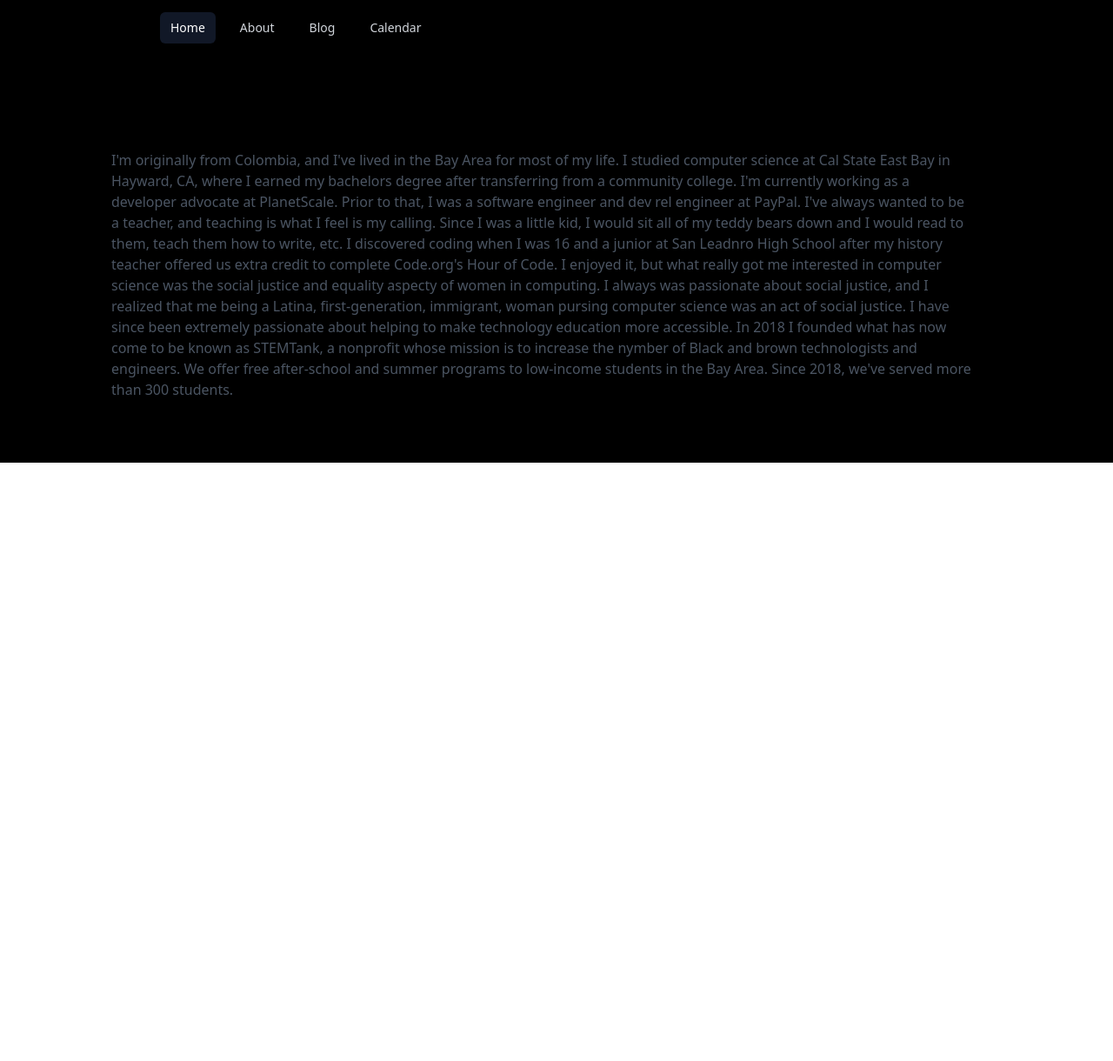
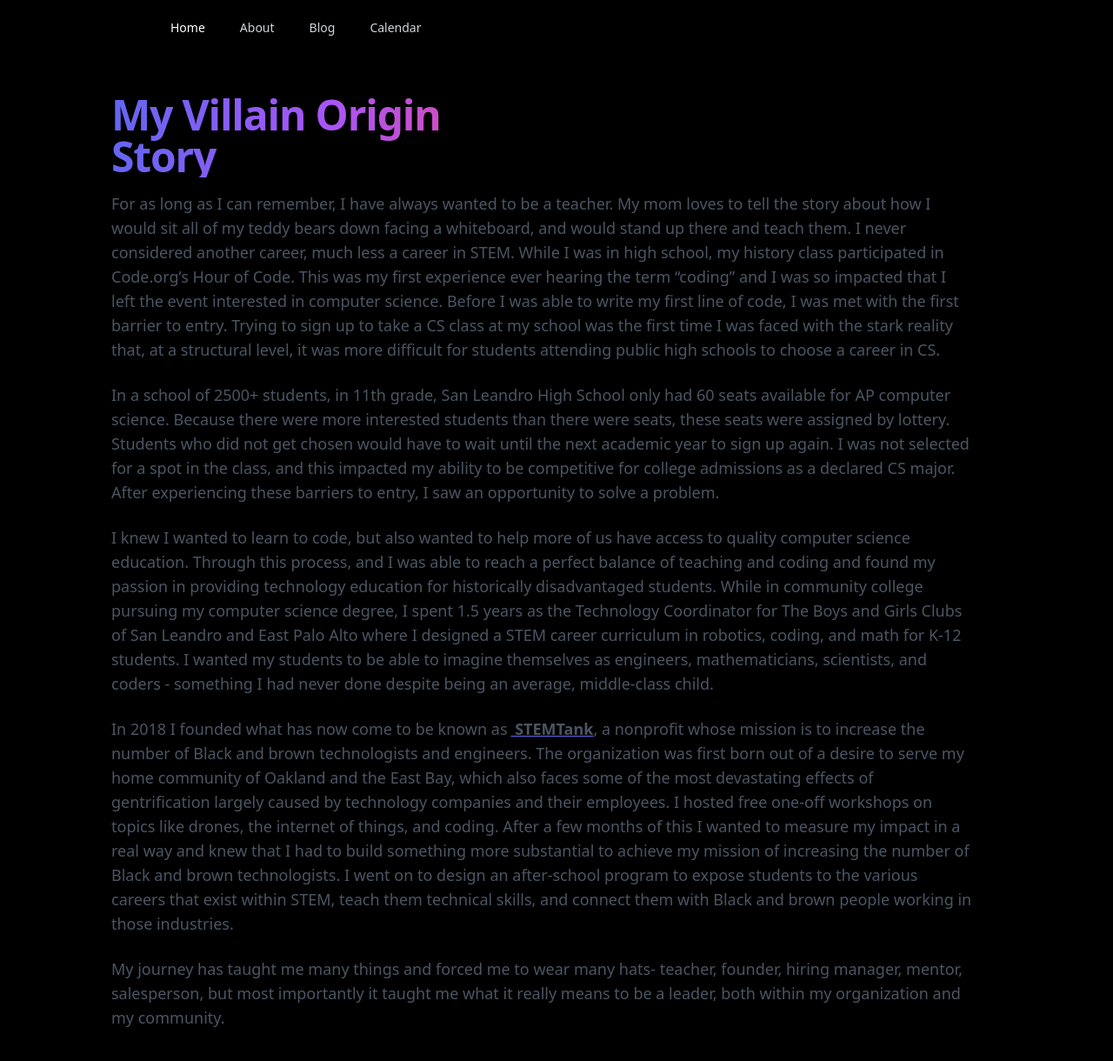
Before and after one commit to womenbuildweb3/30daysofweb3.xyz, a Next.js app: page /about in a window 1280 px wide. Shown: the top 1220 px of the page at 87% size. Before the commit the page ends 800 px from the top, so only its background shows below. Built offline with nearby package versions, Linux system fonts and the light colour scheme.

Commit message:
Updated about page and home page

```diff
--- a/components/Navbar.js
+++ b/components/Navbar.js
@@ -2,12 +2,18 @@
 import { Fragment } from 'react'
 import { Disclosure, Menu, Transition } from '@headlessui/react'
 import { BellIcon, MenuIcon, XIcon } from '@heroicons/react/outline'
+import { useState } from 'react'
 
 function classNames(...classes) {
   return classes.filter(Boolean).join(' ')
 }
 
 export default function Navbar() {
+  const [active, setActive] = useState("");
+
+  function updateSelected(e){
+    console.log("this is the target: ", e.target.value);
+  }
   return (
     <Disclosure as="nav" className="bg-black">
       {({ open }) => (
@@ -16,26 +22,26 @@ export default function Navbar() {
             <div className="flex items-center justify-between h-16">
               <div className="flex items-center">
                 <div className="hidden sm:block sm:ml-6">
-                  <div className="flex space-x-4">
+                  <div onClick={updateSelected} className="flex space-x-4">
                     {/* Current: "bg-gray-900 text-white", Default: "text-gray-300 hover:bg-gray-700 hover:text-white" */}
-                    <a href="/" className="bg-gray-900 text-white px-3 py-2 rounded-md text-sm font-medium hover:bg-gray-700" >
+                    <a href="/" className="active:bg-gray-900 text-white px-3 py-2 rounded-md text-sm font-medium hover:bg-gray-700" >
                       Home
                     </a>
                     <a
                       href="/about"
-                      className="text-gray-300 hover:bg-gray-700 hover:text-white px-3 py-2 rounded-md text-sm font-medium "
+                      className="text-gray-300 hover:bg-gray-700 active:bg-gray-900 hover:text-white px-3 py-2 rounded-md text-sm font-medium "
                     >
                       About
                     </a>
                     <a
                       href="/about"
-                      className="text-gray-300 hover:bg-gray-700 hover:text-white px-3 py-2 rounded-md text-sm font-medium "
+                      className="text-gray-300 hover:bg-gray-700  active:bg-gray-900 hover:text-white px-3 py-2 rounded-md text-sm font-medium "
                     >
                       Blog
                     </a>
                     <a
                       href="#"
-                      className="text-gray-300 hover:bg-gray-700 hover:text-white px-3 py-2 rounded-md text-sm font-medium "
+                      className="text-gray-300 hover:bg-gray-700  active:bg-gray-900 hover:text-white px-3 py-2 rounded-md text-sm font-medium "
                     >
                       Calendar
                     </a>
@@ -63,21 +69,21 @@ export default function Navbar() {
                 href="#"
                 className="bg-gray-900 text-white block px-3 py-2 rounded-md text-base font-medium"
               >
-                Dashboard
+                Home
               </Disclosure.Button>
               <Disclosure.Button
                 as="a"
                 href="#"
                 className="text-gray-300 hover:bg-gray-700 hover:text-white block px-3 py-2 rounded-md text-base font-medium"
               >
-                Team
+                About
               </Disclosure.Button>
               <Disclosure.Button
                 as="a"
                 href="#"
                 className="text-gray-300 hover:bg-gray-700 hover:text-white block px-3 py-2 rounded-md text-base font-medium"
               >
-                Projects
+                Blog
               </Disclosure.Button>
               <Disclosure.Button
                 as="a"
--- a/components/TikTok.js
+++ b/components/TikTok.js
@@ -2,13 +2,13 @@ import react from "react";
 
 export default function TikTok({ vidLink, videoID }) {
     return (
-        <div className="rounded-lg px-1 bg-gradient-to-r from-teal-400 to-purple-500 ">
+        <div className="rounded-lg px-1 ">
             <blockquote
                 class='tiktok-embed'
                 cite={vidLink}
                 data-video-id={videoID}
-                style={{ "max-width": "605px", "min-width": "325px" }}
-                className="py-2"
+                style={{ "max-width": "605px", "min-width": "325px", "min-height": "320px", }}
+                className="mt-2"
             >
                 <section>
                     <a
--- a/pages/about.js
+++ b/pages/about.js
@@ -1,23 +1,112 @@
 import styles from "../styles/Home.module.css";
 import Navbar from "../components/Navbar";
-export default function About(){
+export default function About() {
   return (
     <div className={styles.container}>
       <Navbar />
-            <main className='mt-11'>
-                <div className='flex flex-col justify-center items-start max-w-5xl border-gray-200 dark:border-gray-700 mx-auto pb-16'>
-                    <div className='flex flex-col-reverse sm:flex-row items-start'>
-                        <div className='flex flex-col pr-8'>
-                            <h1 className='font-bold text-3xl md:text-5xl tracking-tight mb-4 text-black dark:text-white'>
-                                About Me
+      <main className="mt-11">
+        <div className="flex flex-col justify-center items-start max-w-5xl border-gray-200 dark:border-gray-700 mx-auto pb-16">
+          <div className="flex flex-col-reverse sm:flex-row items-start">
+            <div className="flex flex-col pr-8">
+                <div className="flex flex-row">
+                <h1 className="mb-4 bg-gradient-to-r from-indigo-500  via-purple-500 to-pink-500 mr-6 bg-clip-text text-transparent font-bold text-3xl md:text-5xl tracking-tight mr-80">
+                My Villain Origin Story
               </h1>
-                            <p className='text-gray-600 dark:text-gray-400 mb-2'>
-                                I'm originally from Colombia, and I've lived in the Bay Area for most of my life. I studied computer science at Cal State East Bay in Hayward, CA, where I earned my bachelors degree after transferring from a community college. I'm currently working as a developer advocate at PlanetScale. Prior to that, I was a software engineer and dev rel engineer at PayPal. I've always wanted to be a teacher, and teaching is what I feel is my calling. Since I was a little kid, I would sit all of my teddy bears down and I would read to them, teach them how to write, etc. I discovered coding when I was 16 and a junior at San Leadnro High School after my history teacher offered us extra credit to complete Code.org's Hour of Code. I enjoyed it, but what really got me interested in computer science was the social justice and equality aspecty of women in computing. I always was passionate about social justice, and I realized that me being a Latina, first-generation, immigrant, woman pursing computer science was an act of social justice. I have since been extremely passionate about helping to make technology education more accessible. In 2018 I founded what has now come to be known as STEMTank, a nonprofit whose mission is to increase the nymber of Black and brown technologists and engineers. We offer free after-school and summer programs to low-income students in the Bay Area. Since 2018, we've served more than 300 students.
+              <h1>If you can read this, shh</h1>
+                </div>
+
+              <div className="mb-4">
+                <p className="text-gray-600 dark:text-gray-400 mb-2 text-lg">
+                  For as long as I can remember, I have always wanted to be a
+                  teacher. My mom loves to tell the story about how I would sit
+                  all of my teddy bears down facing a whiteboard, and would
+                  stand up there and teach them. I never considered another
+                  career, much less a career in STEM. While I was in high
+                  school, my history class participated in Code.org’s Hour of
+                  Code. This was my first experience ever hearing the term
+                  “coding” and I was so impacted that I left the event
+                  interested in computer science. Before I was able to write my
+                  first line of code, I was met with the first barrier to entry.
+                  Trying to sign up to take a CS class at my school was the
+                  first time I was faced with the stark reality that, at a
+                  structural level, it was more difficult for students attending
+                  public high schools to choose a career in CS.
+                  <br></br>
                 </p>
+              </div>
+              <div className="mb-4">
+                <p className="text-gray-600 dark:text-gray-400 mb-2 text-lg">
+                  In a school of 2500+ students, in 11th grade, San Leandro High
+                  School only had 60 seats available for AP computer science.
+                  Because there were more interested students than there were
+                  seats, these seats were assigned by lottery. Students who did
+                  not get chosen would have to wait until the next academic year
+                  to sign up again. I was not selected for a spot in the class,
+                  and this impacted my ability to be competitive for college
+                  admissions as a declared CS major. After experiencing these
+                  barriers to entry, I saw an opportunity to solve a problem.
+                  <br></br>
+                </p>
+              </div>
+              <div className="mb-4">
+                <p className="text-gray-600 dark:text-gray-400 mb-2 text-lg">
+                  I knew I wanted to learn to code, but also wanted to help more
+                  of us have access to quality computer science education.
+                  Through this process, and I was able to reach a perfect
+                  balance of teaching and coding and found my passion in
+                  providing technology education for historically disadvantaged
+                  students. While in community college pursuing my computer
+                  science degree, I spent 1.5 years as the Technology
+                  Coordinator for The Boys and Girls Clubs of San Leandro and
+                  East Palo Alto where I designed a STEM career curriculum in
+                  robotics, coding, and math for K-12 students. I wanted my
+                  students to be able to imagine themselves as engineers,
+                  mathematicians, scientists, and coders - something I had never
+                  done despite being an average, middle-class child.
+                  <br></br>
+                </p>
+              </div>
+
+              <div className="mb-4">
+                <p className="text-gray-600 dark:text-gray-400 mb-2 text-lg">
+                  In 2018 I founded what has now come to be known as
+                  <a target="_blank" href="https://www.stemtank.org/">
+                  <span className="pl-1 font-semibold underline decoration-indigo-500"> STEMTank</span>
+                  </a>
+                   , a
+                  nonprofit whose mission is to increase the number of Black and
+                  brown technologists and engineers. The organization was first
+                  born out of a desire to serve my home community of Oakland and
+                  the East Bay, which also faces some of the most devastating
+                  effects of gentrification largely caused by technology
+                  companies and their employees. I hosted free one-off workshops
+                  on topics like drones, the internet of things, and coding.
+                  After a few months of this I wanted to measure my impact in a
+                  real way and knew that I had to build something more
+                  substantial to achieve my mission of increasing the number of
+                  Black and brown technologists. I went on to design an
+                  after-school program to expose students to the various careers
+                  that exist within STEM, teach them technical skills, and
+                  connect them with Black and brown people working in those
+                  industries.
+                  <br></br>
+                </p>
+              </div>
+
+              <div>
+                <p className="text-gray-600 dark:text-gray-400 mb-2 text-lg">
+                  My journey has taught me many things and forced me to wear
+                  many hats- teacher, founder, hiring manager, mentor,
+                  salesperson, but most importantly it taught me what it really
+                  means to be a leader, both within my organization and my
+                  community.
+                  <br></br>
+                </p>
+              </div>
             </div>
           </div>
         </div>
       </main>
     </div>
-    )
+  );
 }
--- a/pages/index.js
+++ b/pages/index.js
@@ -41,9 +41,9 @@ export default function Home() {
                                 {/* <p className='text-teal-400 font-bold pr-2'>
                                     l
                                 </p> */}
-                                <SparklesIcon className="h-5 w-5 text-teal-400 mt-1"></SparklesIcon>
+                                <SparklesIcon className="h-5 w-5 text-indigo-400 mt-1"></SparklesIcon>
                                 <Link href='/about'>
-                                    <p className='text-white mb-16 hover:text-black hover:bg-teal-400 rounded-lg p-1'>
+                                    <p className='text-white mb-16 hover:text-black hover:bg-indigo-400 rounded-lg p-1'>
                                         About Me
                                     </p>
                                 </Link>
@@ -59,7 +59,7 @@ export default function Home() {
                             />
                         </div>
                     </div>
-                    <h3 className='font-bold text-2xl md:text-4xl tracking-tight mb-6 text-black dark:text-white'>
+                    <h3 className='font-bold text-2xl md:text-4xl tracking-tight mb-6 bg-gradient-to-r from-indigo-500  via-purple-500 to-pink-500 bg-clip-text text-transparent'>
                         Featured Content
                     </h3>
                     {/* <div className='flex flex-row flex-wrap justify-between w-full'> */}
```
Lines whose indentation alone changed are shown as unchanged.
